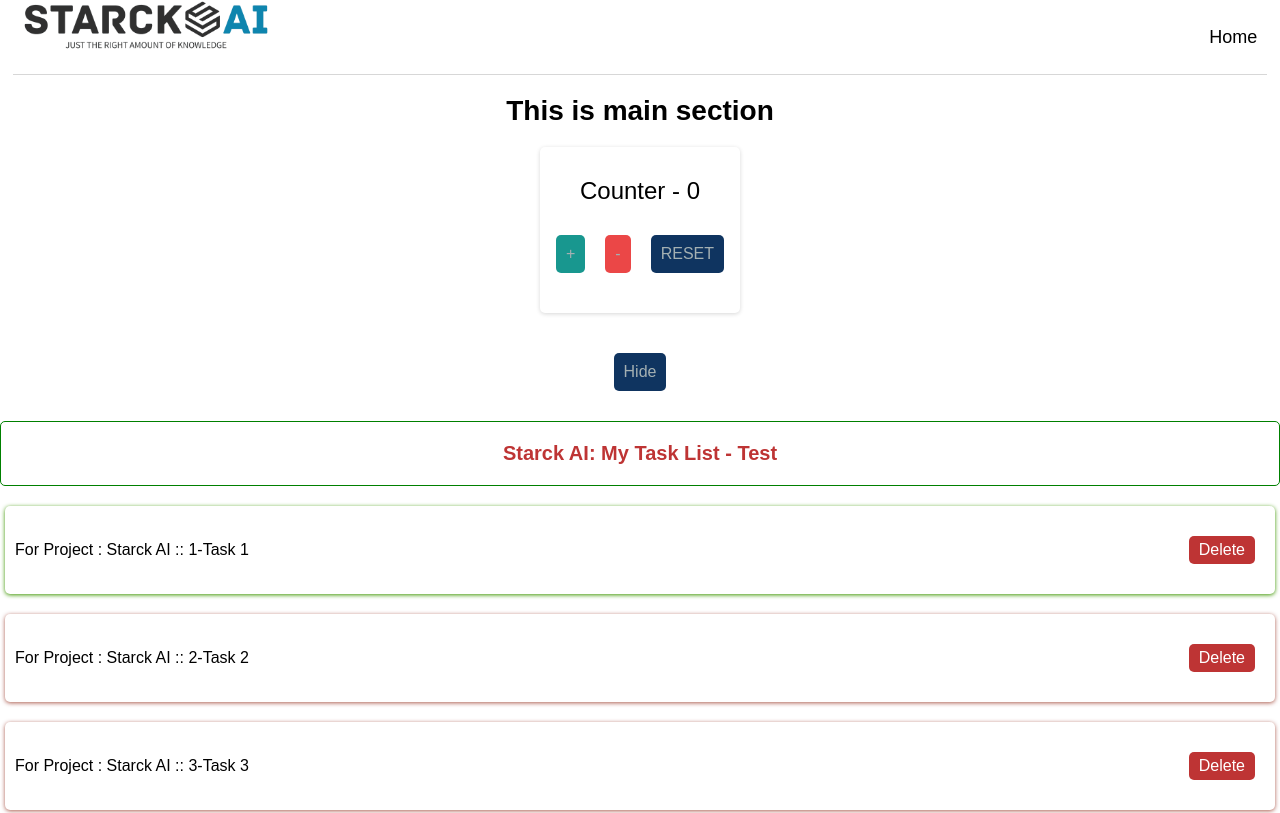
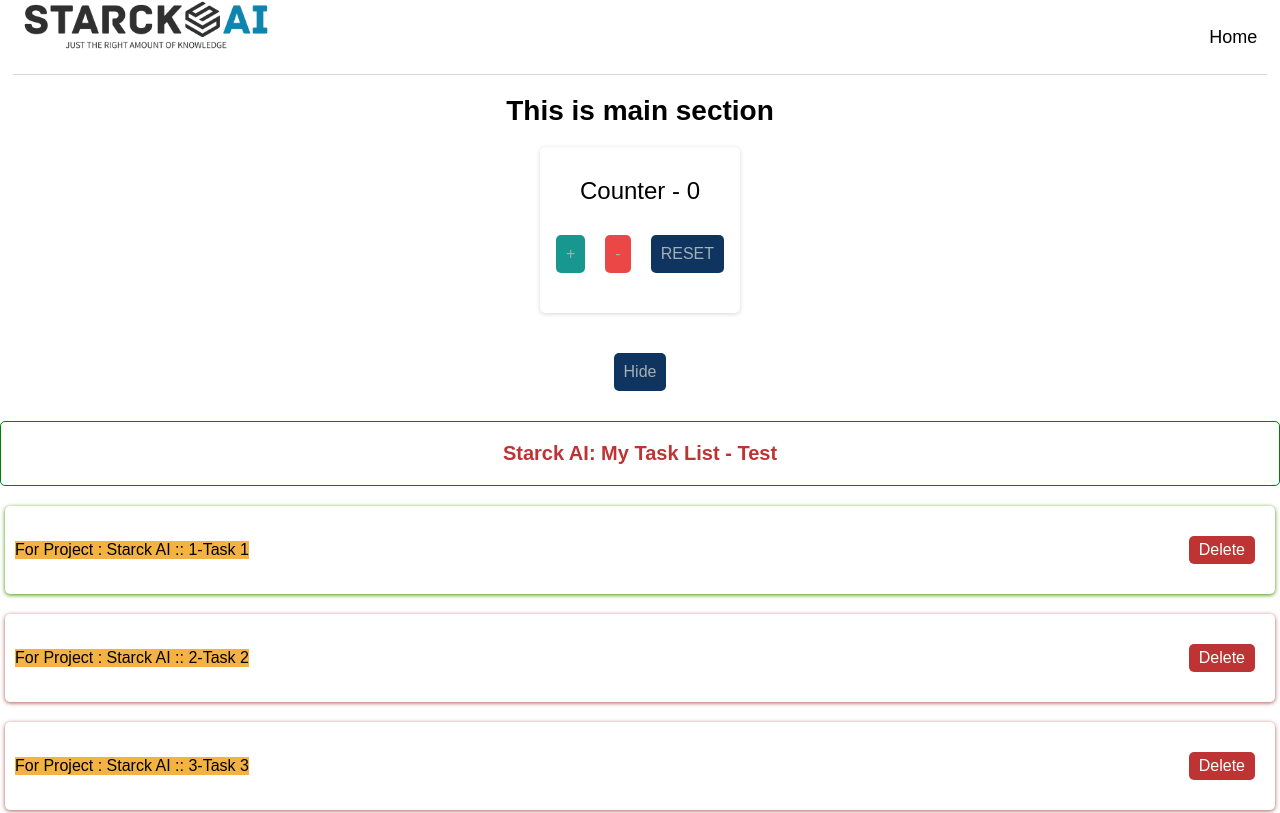
Before and after one commit to sankalp-it/react-0325-masterclass, a React (Vite) app: page / in a window 1280 px wide. Shown: the top 813 px of the page. Built offline with nearby package versions, Linux system fonts and the light colour scheme.

Commit message:
Add module level styling

```diff
--- a/src/components/TaskItem.jsx
+++ b/src/components/TaskItem.jsx
@@ -1,6 +1,6 @@
 import React from 'react'
 import "./TaskItem.css"
-
+import styles from "./TaskItem.module.css"
 /*
   If we use general props at component level we need to refer all the correspinding values
   by refering to props. For example, if we have a prop called title, we need to refer it as
@@ -16,8 +16,8 @@
   return (
     <div className='taskitem'>
         <li className={task.isComplete ? 'completed' : 'incomplete'}>
-            <span>
-            For Project : {project} :: {task.id}-{task.name}
+            <span className={styles.title}>
+              For Project : {project} :: {task.id}-{task.name}
             </span>
             <button className="delete" onClick={() => handleDelete(task.id)}>Delete</button>
         </li>
--- /dev/null
+++ b/src/components/TaskItem.module.css
@@ -0,0 +1,4 @@
+.title {
+    background-color: rgb(243, 178, 65);
+
+}
```
